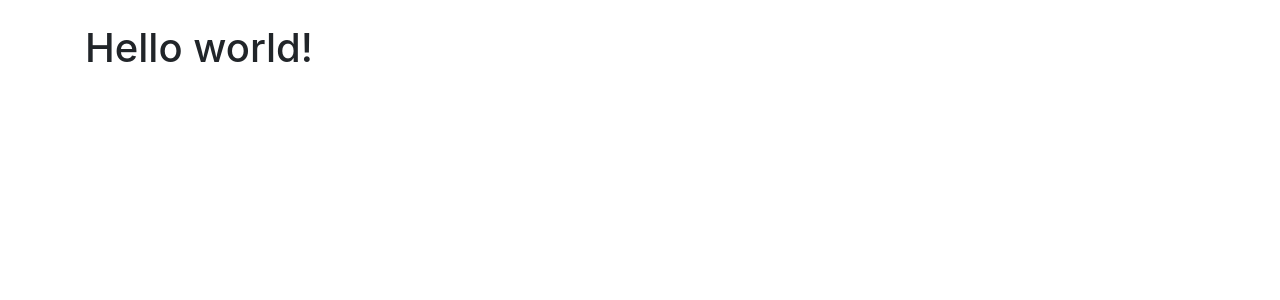
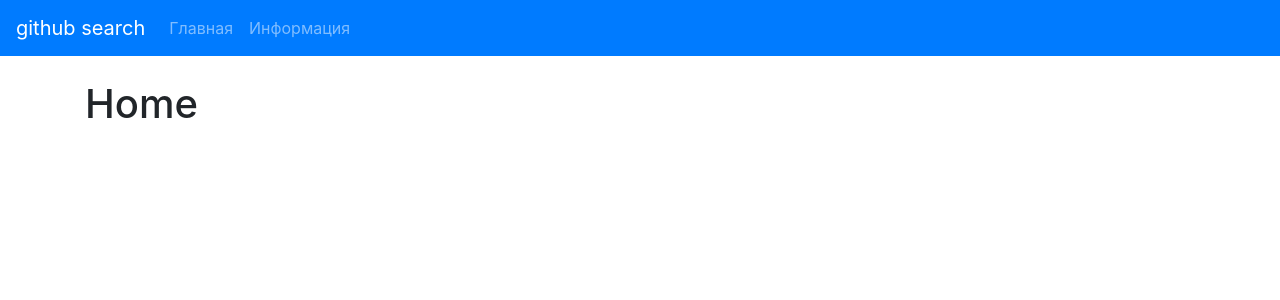
Before and after one commit to salnikov777/react-hooks, a React (Create React App) app: page / in a window 1280 px wide. Shown: the top 300 px of the page. Built offline with nearby package versions, Linux system fonts and the light colour scheme.

Commit message:
Lesson2 is done

```diff
--- a/src/App.js
+++ b/src/App.js
@@ -1,10 +1,15 @@
 import React from 'react';
+import {Navbar} from "./components/Navbar";
+import Home from "./pages/Home";
 
 function App() {
   return (
-    <div className="container pt-4">
-      <h1>Hello world!</h1>
-    </div>
+    <React.Fragment>
+      <Navbar/>
+      <div className="container pt-4">
+        <Home/>
+      </div>
+    </React.Fragment>
   );
 }
 
--- /dev/null
+++ b/src/components/Navbar.js
@@ -0,0 +1,20 @@
+import React from "react";
+
+
+export const Navbar = () => {
+  return (
+    <nav className="navbar navbar-dark bg-primary navbar-expand-lg">
+      <div className="navbar-brand">
+        github search
+      </div>
+      <ul className="navbar-nav">
+        <li className="nav-item">
+          <a href="/" className="nav-link">Главная</a>
+        </li>
+        <li className="nav-item">
+          <a href="/about" className="nav-link">Информация</a>
+        </li>
+      </ul>
+    </nav>
+  )
+}
--- /dev/null
+++ b/src/pages/Home.js
@@ -0,0 +1,11 @@
+import React from "react";
+
+const Home = (props) => {
+  return (
+    <div>
+      <h1>Home</h1>
+    </div>
+  );
+}
+
+export default Home;
```
Also changed, not shown: src/pages/About.js (added, +11 -0 lines), src/pages/Profile.js (added, +11 -0 lines).
